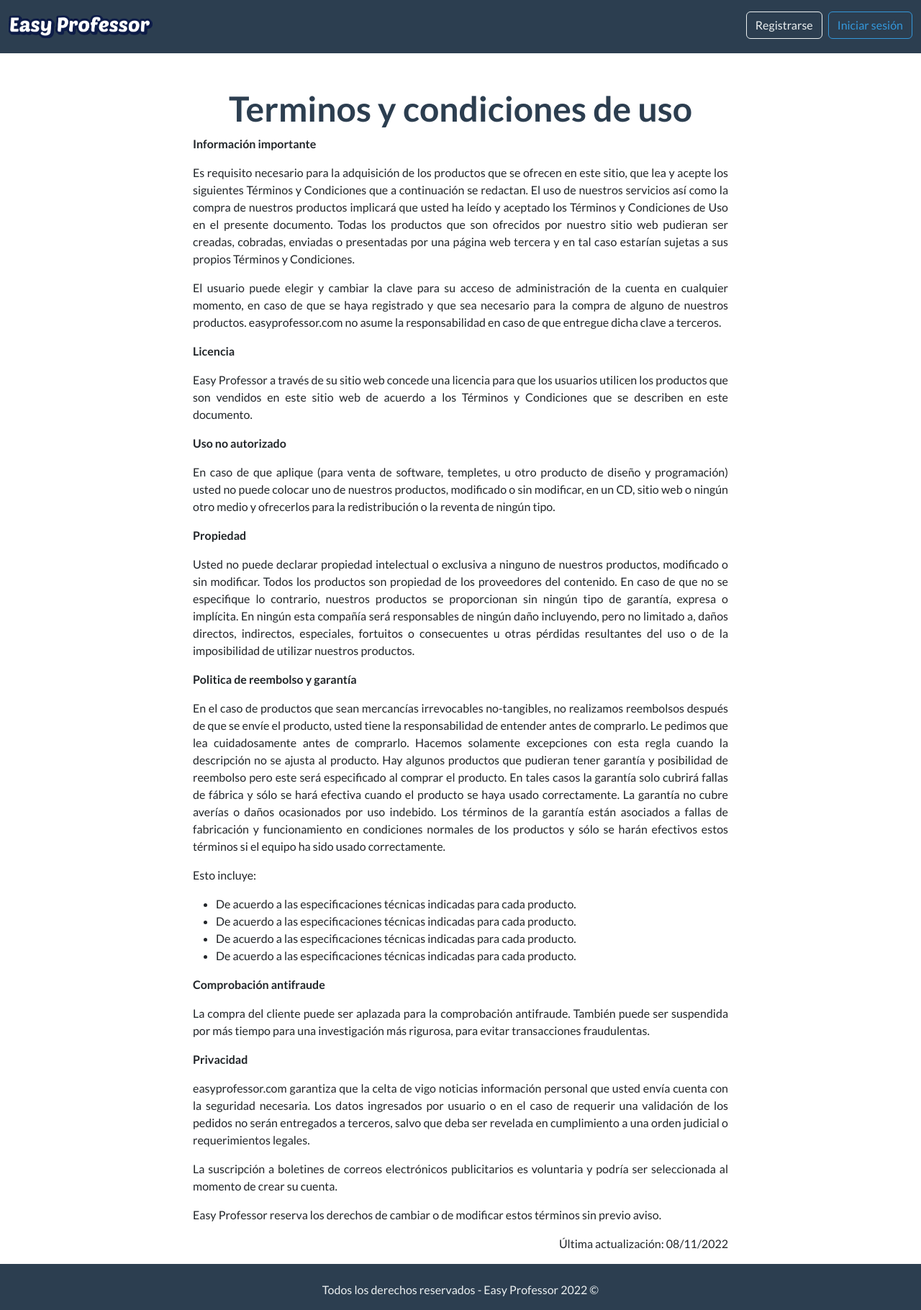
After one commit to Jeflh/Easy-Professor, a PHP site: template views/inicio/V_terminos.php in a window 1280 px wide. The commit adds this page. Shown: the whole page at 72% size. Run offline with PHP 8.4, Linux system fonts and the light colour scheme; the template is opened without the code that fills it, so the values that code supplies are empty.

Commit message:
Se añadieron las secciones de aviso de privacidad y terminos y condiciones.

```diff
--- a/views/inicio/V_registro.php
+++ b/views/inicio/V_registro.php
@@ -92,13 +92,13 @@ if (isset($_GET['e'])) {
           <div class="form-check">
             <input class="form-check-input" type="checkbox" value="" id="privacidad" required>
             <label class="form-check-label" for="flexCheckDefault">
-              He leído y estoy de acuerdo con la <a href="">politica de privacidad</a>.
+              He leído y estoy de acuerdo con la <a href="index.php?c=registro&a=privacidad" target="_blank">politica de privacidad</a>.
             </label>
           </div>
           <div class="form-check">
             <input class="form-check-input" type="checkbox" value="" id="terminos" required>
             <label class="form-check-label" for="flexCheckDefault">
-              Acepto los <a href="">terminos y condiciones de uso</a>.
+              Acepto los <a href="index.php?c=registro&a=terminos" target="_blan">terminos y condiciones de uso</a>.
             </label>
           </div>
         </fieldset>
--- /dev/null
+++ b/views/inicio/V_terminos.php
@@ -0,0 +1,70 @@
+<?php
+require_once('includes/head.php');
+require_once('includes/noLoggedNav.php');
+?>
+
+<main>
+
+  <div class="container">
+    <h1 class="text-center text-primary mt-5"><strong>Terminos y condiciones de uso</strong></h1>
+    <div class="d-flex justify-content-center">
+
+      <div class="col-8" style="text-align: justify;">
+        <p class="fw-bold">Información importante</p>
+        <p>Es requisito necesario para la adquisición de los productos que se ofrecen en este sitio, que lea y acepte los siguientes Términos y Condiciones que a continuación se redactan. El uso de nuestros servicios así como la compra de nuestros productos implicará que usted ha leído y aceptado los Términos y Condiciones de Uso en el presente documento. Todas los productos que son ofrecidos por nuestro sitio web pudieran ser creadas, cobradas, enviadas o presentadas por una página web tercera y en tal caso estarían sujetas a sus propios Términos y Condiciones.</p>
+
+
+        <p>El usuario puede elegir y cambiar la clave para su acceso de administración de la cuenta en cualquier momento, en caso de que se haya registrado y que sea necesario para la compra de alguno de nuestros productos. easyprofessor.com no asume la responsabilidad en caso de que entregue dicha clave a terceros.</p>
+
+
+        <p class="fw-bold">Licencia</p>
+
+        <p>Easy Professor a través de su sitio web concede una licencia para que los usuarios utilicen los productos que son vendidos en este sitio web de acuerdo a los Términos y Condiciones que se describen en este documento.</p>
+
+        <p class="fw-bold">Uso no autorizado</p>
+
+        <p>En caso de que aplique (para venta de software, templetes, u otro producto de diseño y programación) usted no puede colocar uno de nuestros productos, modificado o sin modificar, en un CD, sitio web o ningún otro medio y ofrecerlos para la redistribución o la reventa de ningún tipo.</p>
+
+        <p class="fw-bold">Propiedad</p>
+
+        <p>Usted no puede declarar propiedad intelectual o exclusiva a ninguno de nuestros productos, modificado o sin modificar. Todos los productos son propiedad de los proveedores del contenido. En caso de que no se especifique lo contrario, nuestros productos se proporcionan sin ningún tipo de garantía, expresa o implícita. En ningún esta compañía será responsables de ningún daño incluyendo, pero no limitado a, daños directos, indirectos, especiales, fortuitos o consecuentes u otras pérdidas resultantes del uso o de la imposibilidad de utilizar nuestros productos.</p>
+
+        <p class="fw-bold">Politica de reembolso y garantía</p>
+
+        <p>En el caso de productos que sean mercancías irrevocables no-tangibles, no realizamos reembolsos después de que se envíe el producto, usted tiene la responsabilidad de entender antes de comprarlo. Le pedimos que lea cuidadosamente antes de comprarlo. Hacemos solamente excepciones con esta regla cuando la descripción no se ajusta al producto. Hay algunos productos que pudieran tener garantía y posibilidad de reembolso pero este será especificado al comprar el producto. En tales casos la garantía solo cubrirá fallas de fábrica y sólo se hará efectiva cuando el producto se haya usado correctamente. La garantía no cubre averías o daños ocasionados por uso indebido. Los términos de la garantía están asociados a fallas de fabricación y funcionamiento en condiciones normales de los productos y sólo se harán efectivos estos términos si el equipo ha sido usado correctamente.</p>
+        <p>Esto incluye:</p>
+        <ul>
+          <li>De acuerdo a las especificaciones técnicas indicadas para cada producto.
+          </li>
+          <li>De acuerdo a las especificaciones técnicas indicadas para cada producto.
+          </li>
+          <li>De acuerdo a las especificaciones técnicas indicadas para cada producto.
+          </li>
+          <li>De acuerdo a las especificaciones técnicas indicadas para cada producto.
+          </li>
+        </ul>
+
+        <p class="fw-bold">Comprobación antifraude</p>
+
+        <p>La compra del cliente puede ser aplazada para la comprobación antifraude. También puede ser suspendida por más tiempo para una investigación más rigurosa, para evitar transacciones fraudulentas.</p>
+
+        <p class="fw-bold">Privacidad</p>
+
+        <p>easyprofessor.com garantiza que la celta de vigo noticias información personal que usted envía cuenta con la seguridad necesaria. Los datos ingresados por usuario o en el caso de requerir una validación de los pedidos no serán entregados a terceros, salvo que deba ser revelada en cumplimiento a una orden judicial o requerimientos legales.</p>
+
+        <p>La suscripción a boletines de correos electrónicos publicitarios es voluntaria y podría ser seleccionada al momento de crear su cuenta.
+        </p>
+        <p>Easy Professor reserva los derechos de cambiar o de modificar estos términos sin previo aviso.</p>
+
+
+        <p class="text-end mt-3">Última actualización: 08/11/2022</p>
+      </div>
+
+    </div>
+  </div>
+
+</main>
+
+<?php
+require_once('includes/footer.php');
+?>
```
Also changed, not shown: controllers/Registro.php (+8 -0 lines), views/inicio/V_privacidad.php (added, +51 -0 lines).
